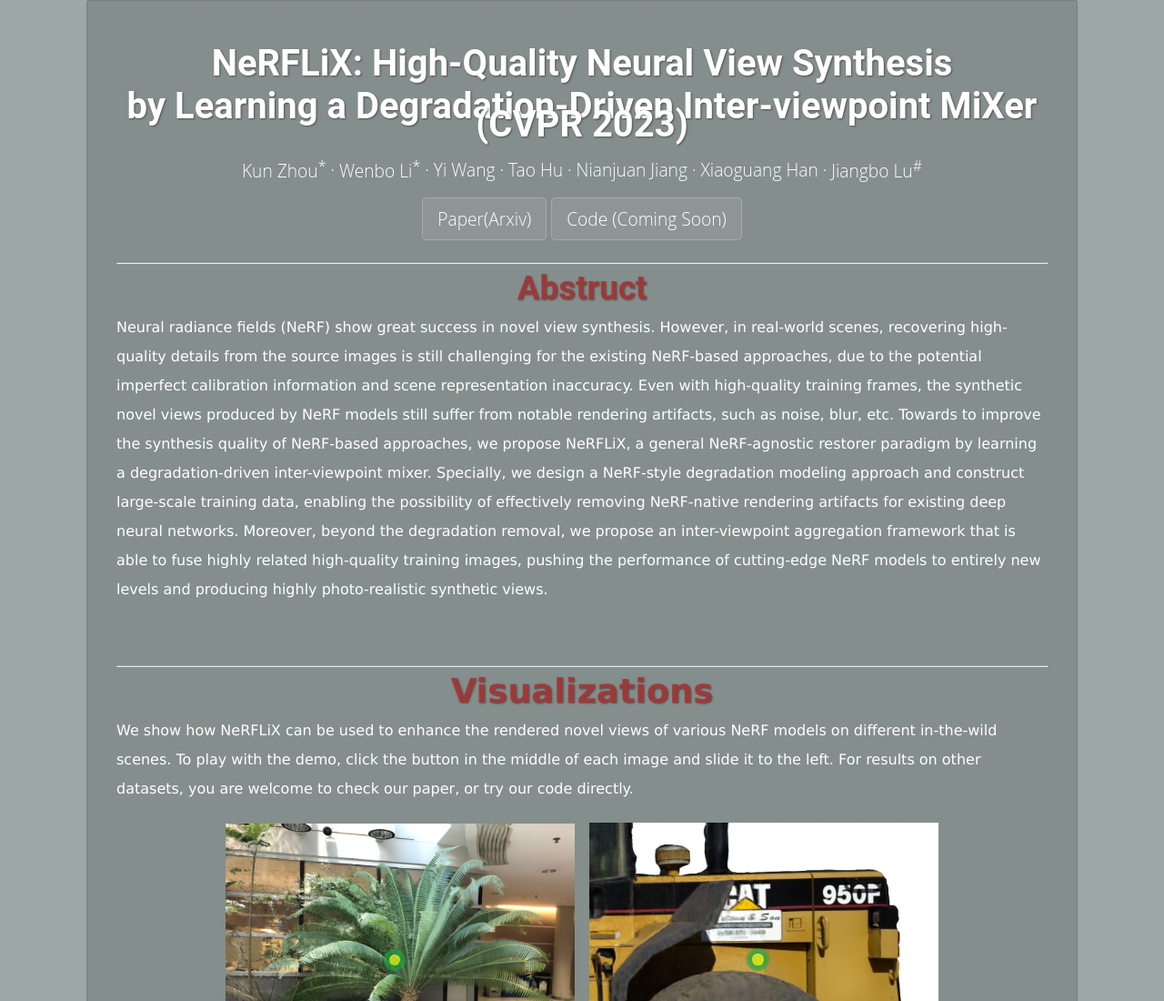
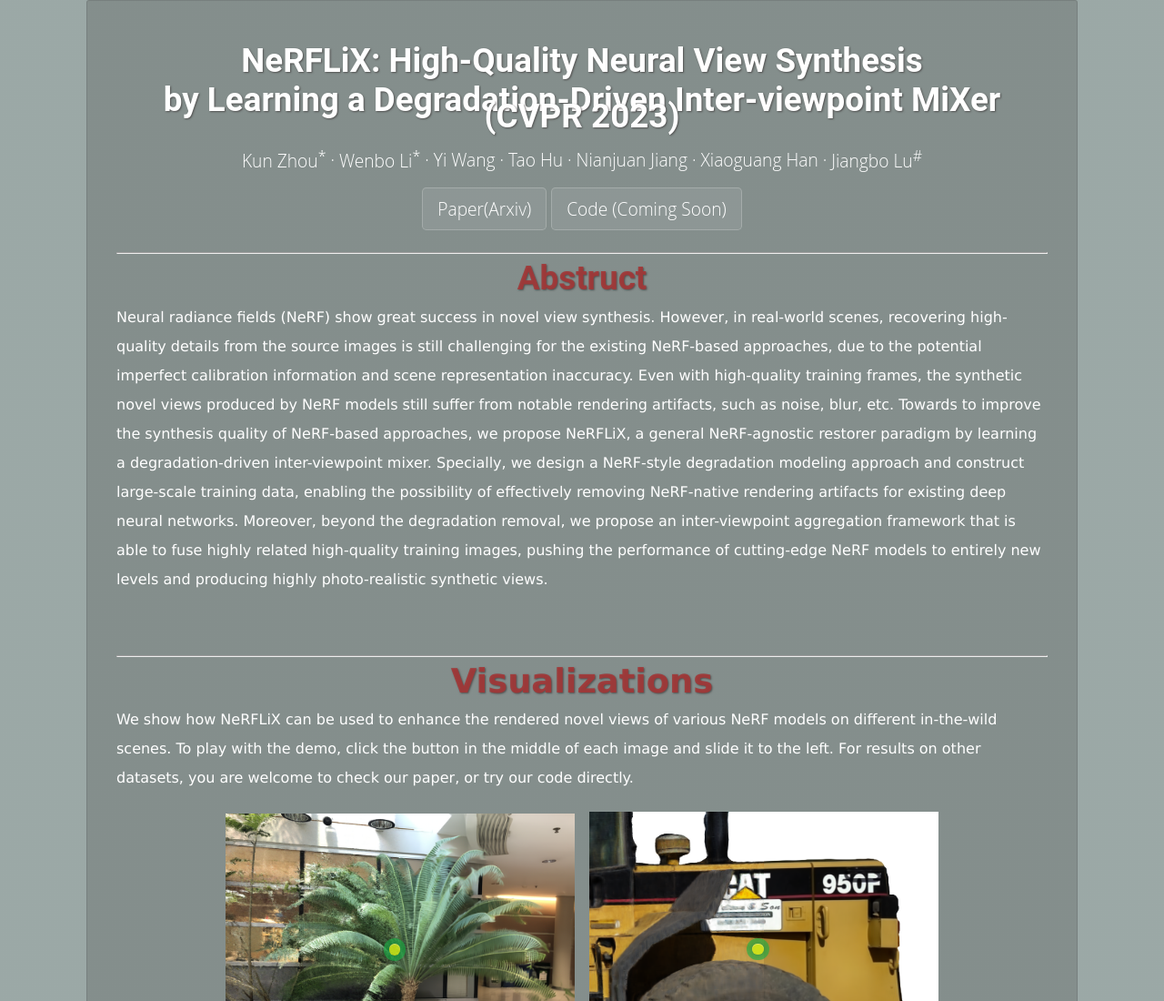
Before and after one commit to redrock303/NeRFLiX.github.io, a plain HTML site: page index.html in a window 1280 px wide. Shown: the top 1100 px of the page at 91% size. Drawn offline with nearby package versions, Linux system fonts and the light colour scheme; some packages are replaced by stand-ins of ours.

Commit message:
update title style

```diff
--- a/style.css
+++ b/style.css
@@ -17,7 +17,7 @@ a:link{ text-decoration: none;}
 
 .container-md{width:100%;padding-right:15px;padding-left:15px;margin-right:auto;margin-left:auto}
 
-.page-heading h1{font-size:2.5rem;line-height: 0.5em;text-align:center; text-shadow: 1px 1px 2px rgba(63, 58, 58, 0.722);}
+.page-heading h1{font-size:2.3rem;line-height: 0.5em;text-align:center; text-shadow: 1px 1px 2px rgba(63, 58, 58, 0.722);}
 
 hr.small{max-width:6.25rem;margin:1rem auto;border-width:0.25rem;border-color:inherit;border-radius:0.1875rem}
 .page-heading .page-subheading{font-size:1.2rem;line-height:1.1;display:block;font-family:'Open Sans', 'Helvetica Neue', Helvetica, Arial, sans-serif;font-weight:300;margin:0.625rem 0 0;text-align:center}
```
